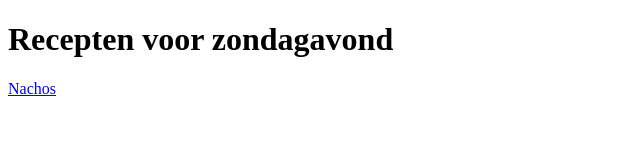
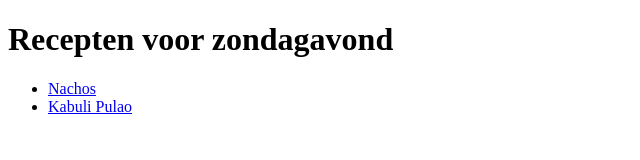
Before and after one commit to davitamine/odin-recipes, a plain HTML site: page index.html in a window 1280 px wide. Shown: the whole page, without its empty margins (0-640 px from the left). Drawn offline with Linux system fonts and the light colour scheme.

Commit message:
Kabuli Pulao

```diff
--- a/index.html
+++ b/index.html
@@ -7,6 +7,9 @@
 </head>
 <body>
     <h1>Recepten voor zondagavond</h1>
-    <a href="./recipes/nachos.html">Nachos</a>
+    <ul>
+        <li><a href="./recipes/nachos.html">Nachos</a></li>
+        <li><a href="./recipes/kabuli-pulao.html">Kabuli Pulao</a></li>
+    </ul>
 </body>
 </html>
```
Also changed, not shown: recipes/kabuli-pulao.html (added), 1 other file.
